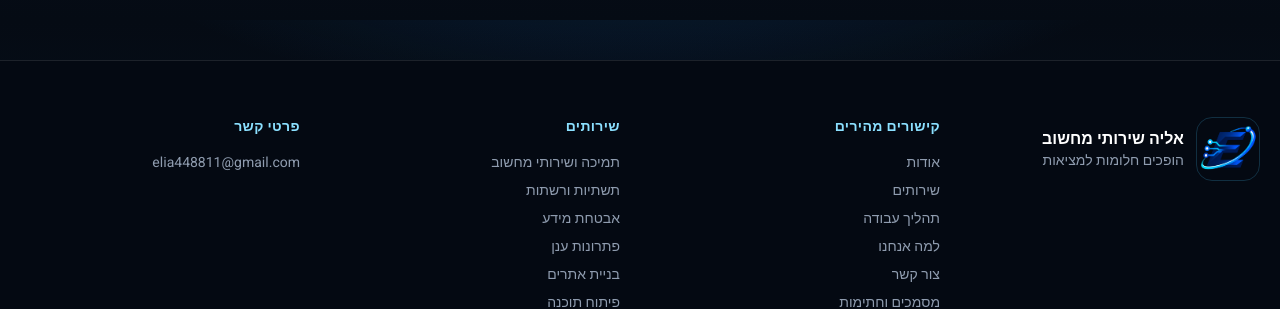
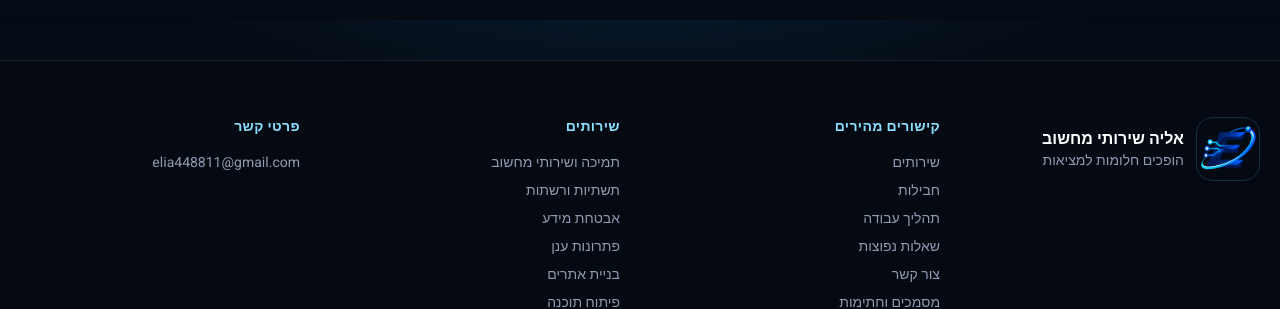
Before and after one commit to elia448811-coder/elia-computing, a Next.js app: page / in a window 1280 px wide. Shown: the part 7180-7489 px from the top of the page. Built offline with nearby package versions, Linux system fonts and the light colour scheme; no server answers.

Commit message:
Fix footer navigation after homepage cleanup

```diff
--- a/src/data/navigation.ts
+++ b/src/data/navigation.ts
@@ -8,10 +8,10 @@ export const navLinks = [
 ] as const;
 
 export const footerQuickLinks = [
-  { href: "#about", label: "אודות" },
   { href: "#services", label: "שירותים" },
+  { href: "#packages", label: "חבילות" },
   { href: "#process", label: "תהליך עבודה" },
-  { href: "#why-us", label: "למה אנחנו" },
+  { href: "#faq", label: "שאלות נפוצות" },
   { href: "#contact", label: "צור קשר" },
   { href: "/login", label: "מסמכים וחתימות" },
 ] as const;
```
